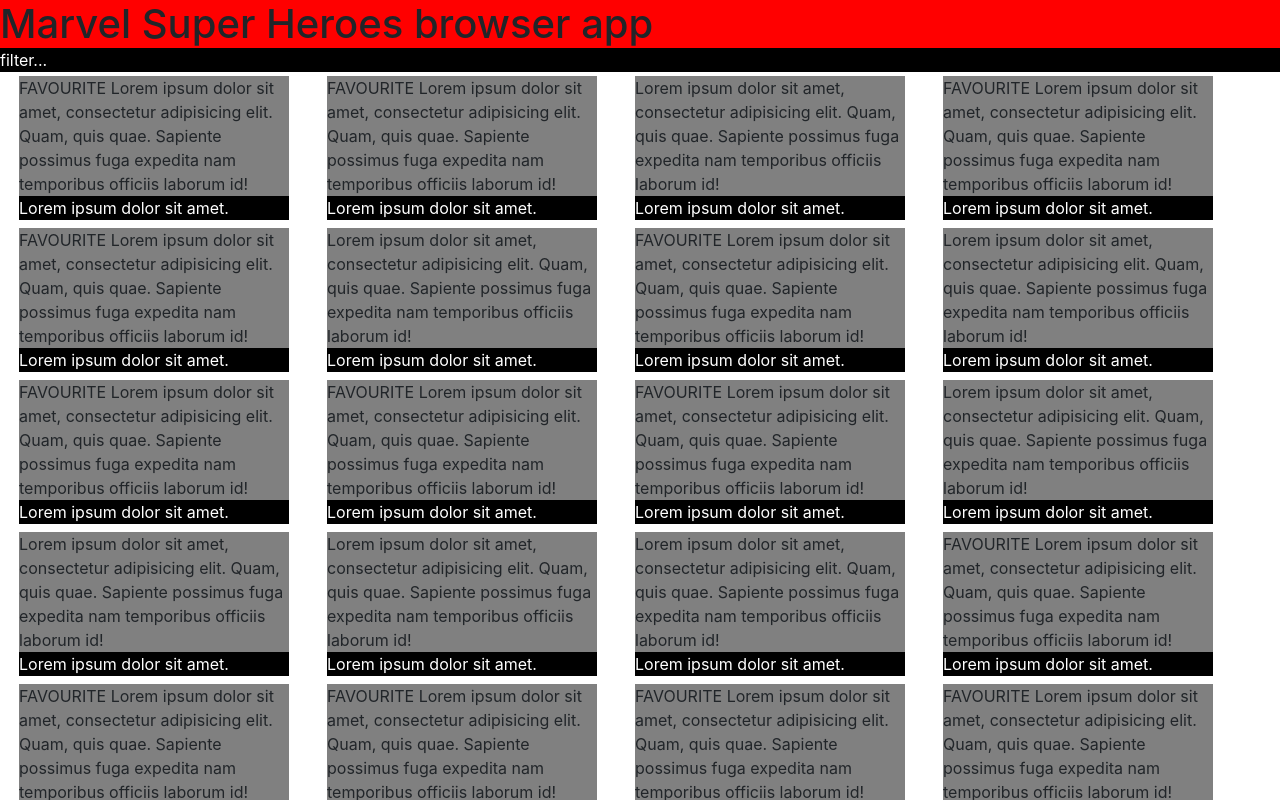
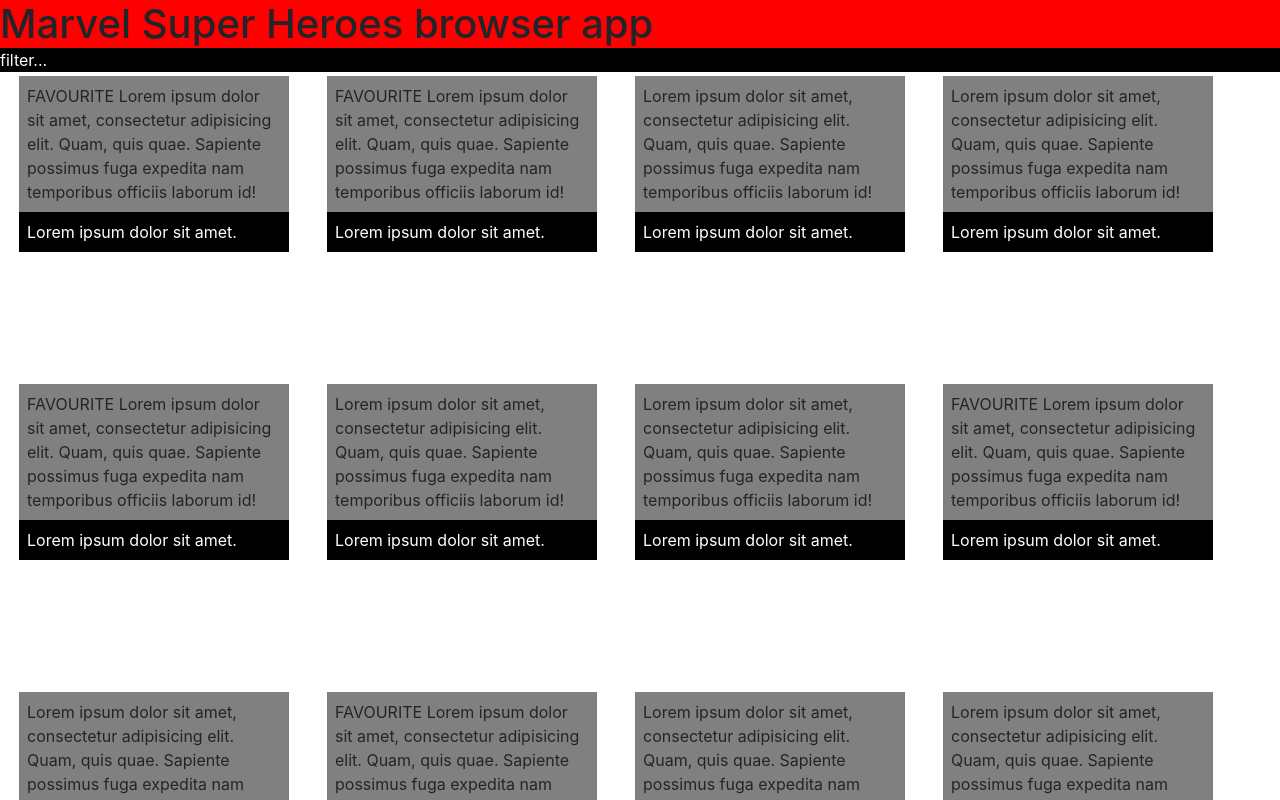
Before and after one commit to pearpages/super-heroes, an Angular app: page / in a window 1280 px wide. Shown: the top 800 px of the page. Built offline with nearby package versions, Linux system fonts and the light colour scheme.

Commit message:
heroes service

```diff
--- a/src/app/heroes-browser/character-card/character-card.component.sass
+++ b/src/app/heroes-browser/character-card/character-card.component.sass
@@ -1,8 +1,15 @@
 .character-card
     width: 300px
+    height: 300px
+    max-height: 300px
+    overflow: hidden
     float: left
     .main
+        padding: 8px
+        widht: 100%
         background-color: grey
     .footer
+        padding: 8px
+        width: 100%
         background-color: black
         color: white
--- a/src/app/heroes-browser/heroes-browser.module.ts
+++ b/src/app/heroes-browser/heroes-browser.module.ts
@@ -1,3 +1,4 @@
+import { HeroesService } from './heroes.service';
 import { NgModule } from '@angular/core';
 import { CommonModule } from '@angular/common';
 import { FilterComponent } from './filter/filter.component';
@@ -9,6 +10,7 @@
     CommonModule
   ],
   declarations: [FilterComponent, CharacterCardComponent, HeroesGridComponent],
-  exports: [FilterComponent, HeroesGridComponent]
+  exports: [FilterComponent, HeroesGridComponent],
+  providers: [HeroesService]
 })
 export class HeroesBrowserModule { }
--- a/src/app/heroes-browser/heroes-grid/heroes-grid.component.ts
+++ b/src/app/heroes-browser/heroes-grid/heroes-grid.component.ts
@@ -1,3 +1,4 @@
+import { HeroesService } from './../heroes.service';
 import { Hero } from './../hero';
 import { Component, OnInit } from '@angular/core';
 
@@ -10,21 +11,8 @@
 
   heroes: Hero[];
 
-  constructor() {
-    this.heroes = this._fakeData();
-  }
-
-  private _fakeData(): Hero[] {
-    const total = 50;
-    const res = [];
-    for (let i = 0; i < 200; i++) {
-      res.push({
-        favourite: Math.ceil(Math.random() * 2) === 2 ? true: false,
-        main: "Lorem ipsum dolor sit amet, consectetur adipisicing elit. Quam, quis quae. Sapiente possimus fuga expedita nam temporibus officiis laborum id!",
-        footer: "Lorem ipsum dolor sit amet."
-      })
-    }
-    return res;
+  constructor(private _heroes: HeroesService) {
+    this.heroes = this._heroes.fakeData(50);
   }
 
   ngOnInit() {
--- /dev/null
+++ b/src/app/heroes-browser/heroes.service.ts
@@ -0,0 +1,21 @@
+import { Hero } from './hero';
+import { Injectable } from '@angular/core';
+
+@Injectable()
+export class HeroesService {
+
+  constructor() { }
+
+  fakeData(total: number): Hero[] {
+    const res = [];
+    for (let i = 0; i < total; i++) {
+      res.push({
+        favourite: Math.ceil(Math.random() * 2) === 2 ? true : false,
+        main: "Lorem ipsum dolor sit amet, consectetur adipisicing elit. Quam, quis quae. Sapiente possimus fuga expedita nam temporibus officiis laborum id!",
+        footer: "Lorem ipsum dolor sit amet."
+      })
+    }
+    return res;
+  }
+
+}
```
Also changed, not shown: 1 other file (tests, documents, lock files or other folders).
